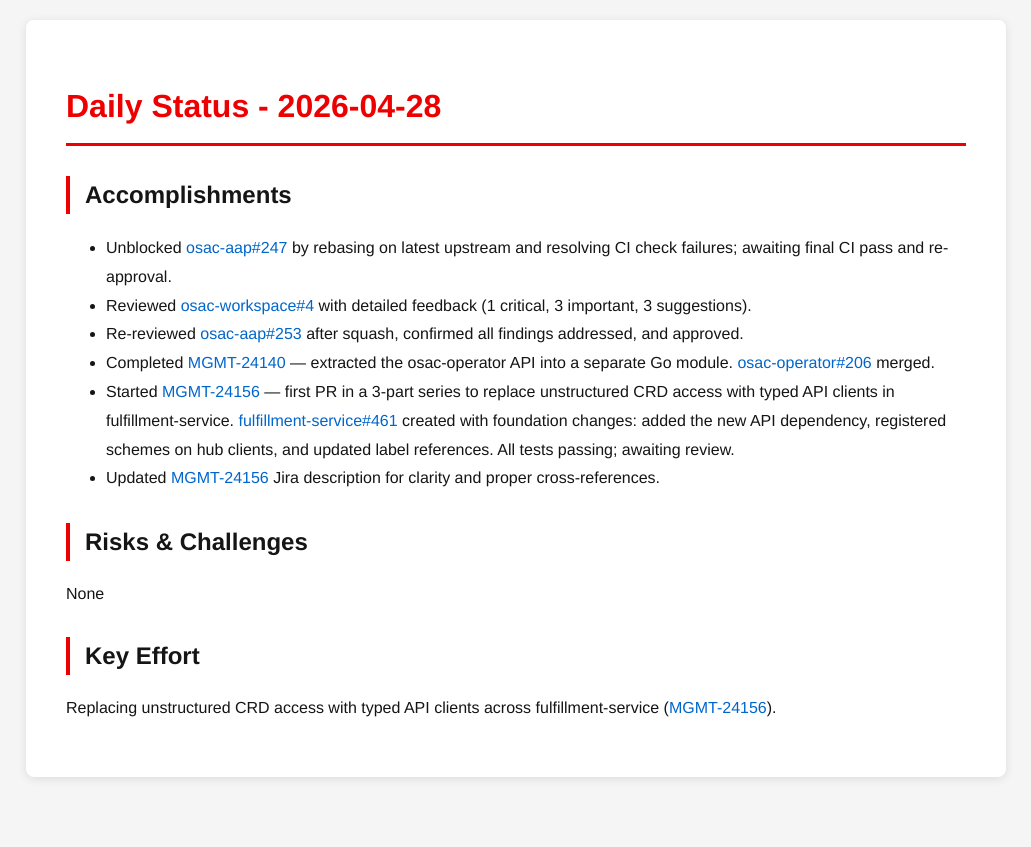
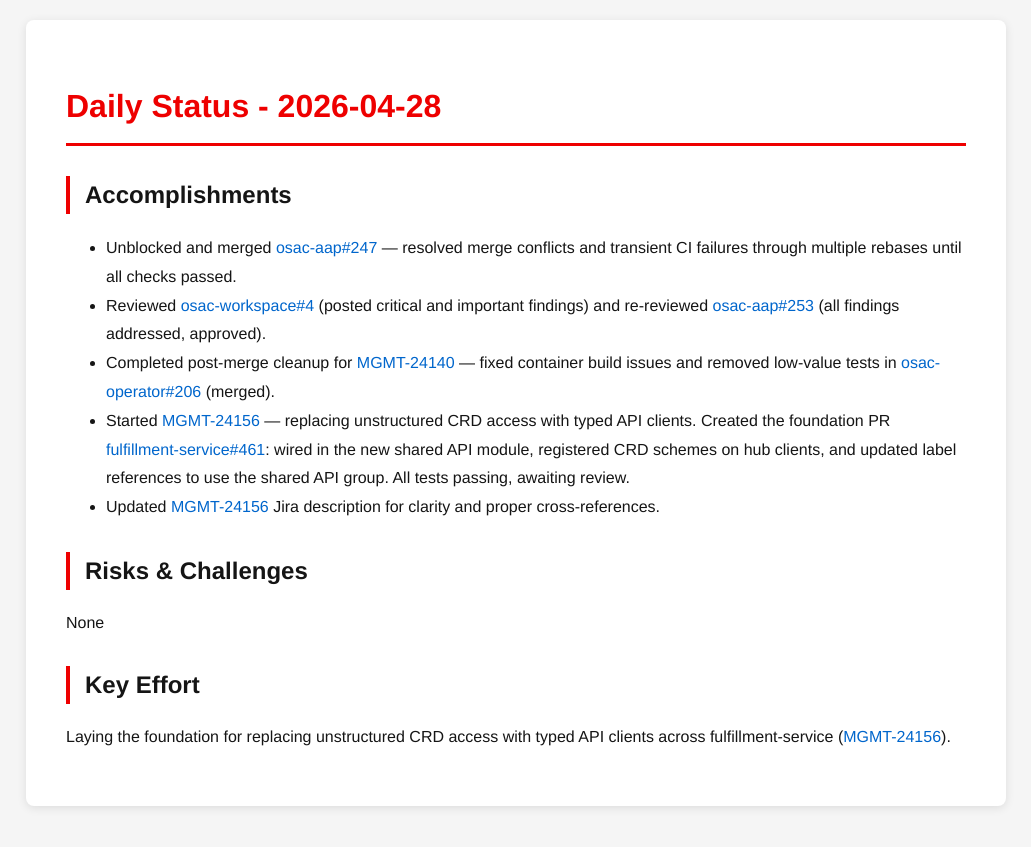
Before and after one commit to tzvatot/daily-status, a Jekyll site: the page built from 2026-04-28.md, in a window 1280 px wide. Shown: the top 847 px of the page, without its empty margins (124-1155 px from the left). Built offline with Jekyll 4.4.1, drawn with Linux system fonts in a browser that asks for light colours.

Commit message:
Daily status update - 2026-04-28

```diff
--- a/2026-04-28.md
+++ b/2026-04-28.md
@@ -7,15 +7,14 @@ date: 2026-04-28
 # Daily Status - 2026-04-28
 
 ## Accomplishments
-- Unblocked [osac-aap#247](https://github.com/osac-project/osac-aap/pull/247) by rebasing on latest upstream and resolving CI check failures; awaiting final CI pass and re-approval.
-- Reviewed [osac-workspace#4](https://github.com/osac-project/osac-workspace/pull/4) with detailed feedback (1 critical, 3 important, 3 suggestions).
-- Re-reviewed [osac-aap#253](https://github.com/osac-project/osac-aap/pull/253) after squash, confirmed all findings addressed, and approved.
-- Completed [MGMT-24140](https://issues.redhat.com/browse/MGMT-24140) — extracted the osac-operator API into a separate Go module. [osac-operator#206](https://github.com/osac-project/osac-operator/pull/206) merged.
-- Started [MGMT-24156](https://issues.redhat.com/browse/MGMT-24156) — first PR in a 3-part series to replace unstructured CRD access with typed API clients in fulfillment-service. [fulfillment-service#461](https://github.com/osac-project/fulfillment-service/pull/461) created with foundation changes: added the new API dependency, registered schemes on hub clients, and updated label references. All tests passing; awaiting review.
-- Updated [MGMT-24156](https://issues.redhat.com/browse/MGMT-24156) Jira description for clarity and proper cross-references.
+- Unblocked and merged [osac-aap#247](https://github.com/osac-project/osac-aap/pull/247) — resolved merge conflicts and transient CI failures through multiple rebases until all checks passed.
+- Reviewed [osac-workspace#4](https://github.com/osac-project/osac-workspace/pull/4) (posted critical and important findings) and re-reviewed [osac-aap#253](https://github.com/osac-project/osac-aap/pull/253) (all findings addressed, approved).
+- Completed post-merge cleanup for [MGMT-24140](https://redhat.atlassian.net/browse/MGMT-24140) — fixed container build issues and removed low-value tests in [osac-operator#206](https://github.com/osac-project/osac-operator/pull/206) (merged).
+- Started [MGMT-24156](https://redhat.atlassian.net/browse/MGMT-24156) — replacing unstructured CRD access with typed API clients. Created the foundation PR [fulfillment-service#461](https://github.com/osac-project/fulfillment-service/pull/461): wired in the new shared API module, registered CRD schemes on hub clients, and updated label references to use the shared API group. All tests passing, awaiting review.
+- Updated [MGMT-24156](https://redhat.atlassian.net/browse/MGMT-24156) Jira description for clarity and proper cross-references.
 
 ## Risks & Challenges
 None
 
 ## Key Effort
-Replacing unstructured CRD access with typed API clients across fulfillment-service ([MGMT-24156](https://issues.redhat.com/browse/MGMT-24156)).
+Laying the foundation for replacing unstructured CRD access with typed API clients across fulfillment-service ([MGMT-24156](https://redhat.atlassian.net/browse/MGMT-24156)).
```
